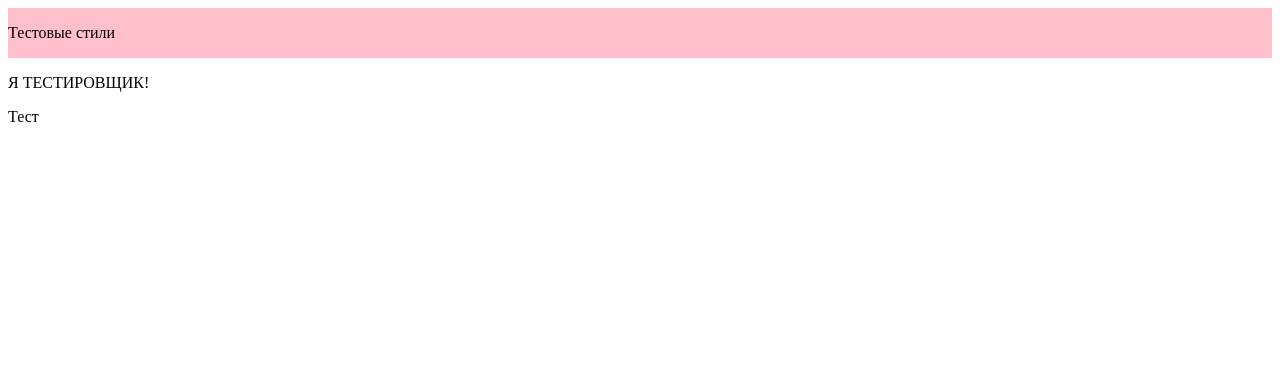
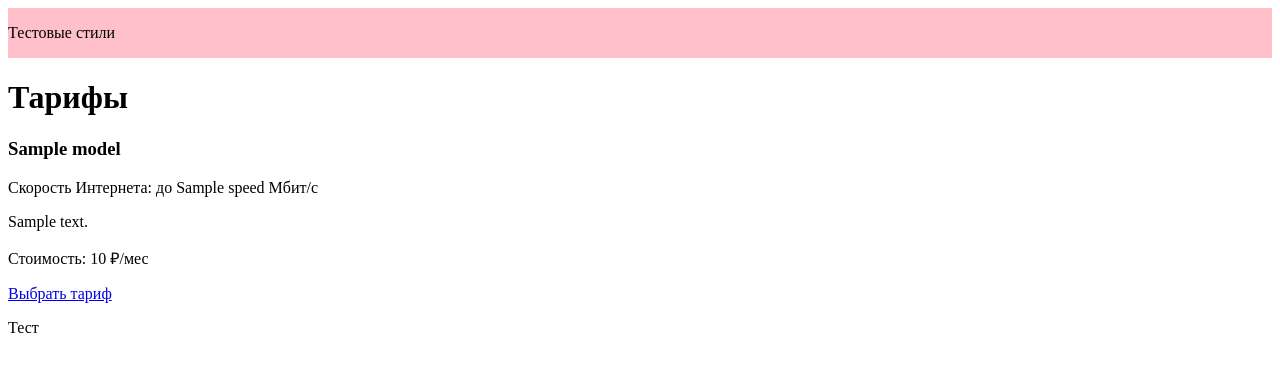
Before and after one commit to YANCX-dev/Intersvyaz, a PHP site: template src/Views/tariff/index.php in a window 1280 px wide. Shown: the top 372 px of the page. Run offline with PHP 8.4, Linux system fonts and the light colour scheme; the template is opened without the code that fills it: most values are stand-ins (such as "Sample title", 1, 10 or a date in 2020).

Commit message:
Добавил представления

```diff
--- a/src/Views/tariff/index.php
+++ b/src/Views/tariff/index.php
@@ -1,12 +1,21 @@
 <?php
-
-require __DIR__ . '/../../../vendor/autoload.php';
 
 $heading = 'Tariff index page';
 
 ?>
 
 
-<div>
-    <p>Я ТЕСТИРОВЩИК!</p>
+<div class="container">
+    <h1>Тарифы</h1>
+    <div class="tariff-grid">
+        <?php foreach ($model as $tariff): ?>
+            <div class="tariff-card">
+                <h3><?= htmlspecialchars($tariff['name']) ?></h3>
+                <p>Скорость Интернета: до <?= htmlspecialchars($tariff['speed']) ?> Мбит/с</p>
+                <p><?= htmlspecialchars($tariff['description']) ?></p>
+                <p>Стоимость: <?= htmlspecialchars($tariff['price']) ?> ₽/мес</p>
+                <a href="/tariffs/show/<?= urlencode($tariff['id']) ?>" class="btn">Выбрать тариф</a>
+            </div>
+        <?php endforeach; ?>
+    </div>
 </div>
```
Also changed, not shown: src/Views/tariff/edit.php (+16 -5 lines), src/Views/tariff/show.php (+10 -0 lines).
